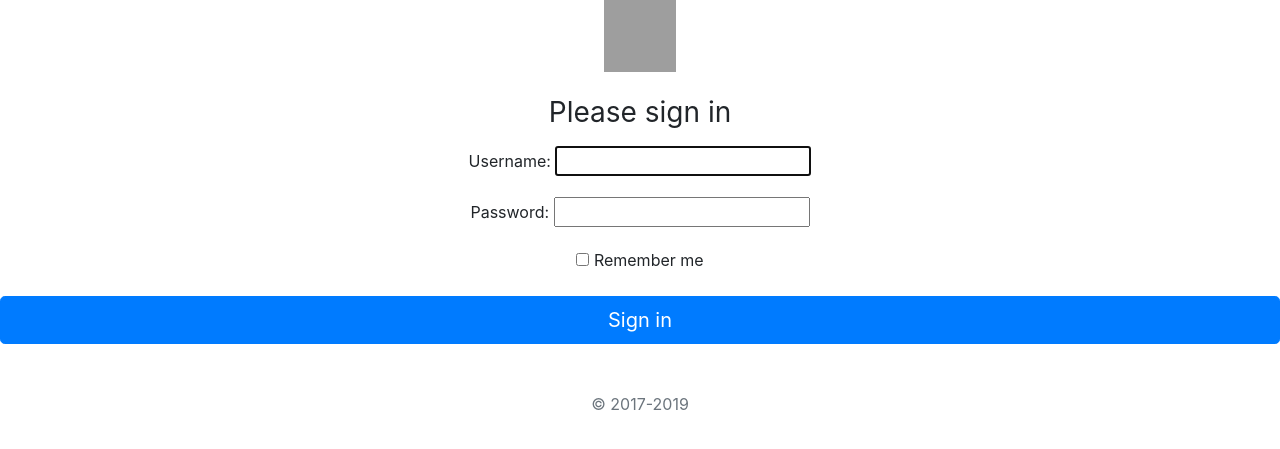
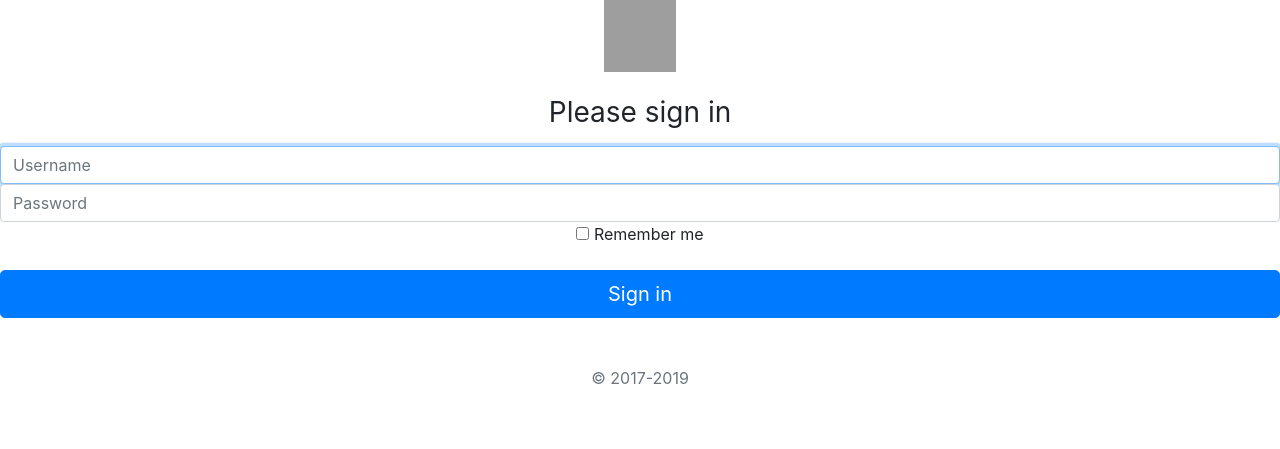
Before and after one commit to iamamir714/django-tutorial-project, a Django app: page /accounts/login in a window 1280 px wide. Shown: the top 449 px of the page. Run offline with Django 5.2, Linux system fonts and the light colour scheme; some libraries are stand-ins or nearby versions; grey boxes are pictures that could not be loaded.

Commit message:
added logout option and reverted previous commit
now i can logout. it requires the user to login before logout. if user is not logged in and decides to logout, they will be redirected to login page.
also removed the built-in form and use the original form

```diff
--- a/accounts/urls.py
+++ b/accounts/urls.py
@@ -5,6 +5,6 @@ app_name = 'accounts'
 
 urlpatterns = [
     path('login', views.login_view, name = 'login'),
-    # path('logout', views.logout_view, name = 'logout'),
+    path('logout', views.logout_view, name = 'logout'),
     path('signup', views.signup_view, name = 'signup'),
 ]
--- a/accounts/views.py
+++ b/accounts/views.py
@@ -1,6 +1,7 @@
 from django.shortcuts import render, redirect
-from django.contrib.auth import authenticate, login
+from django.contrib.auth import authenticate, login, logout
 from django.contrib.auth.forms import AuthenticationForm
+from django.contrib.auth.decorators import login_required
 
 # Create your views here.
 def login_view(request):
@@ -21,9 +22,10 @@ def login_view(request):
     else:
         return redirect('/')
 
+@login_required
 def logout_view(request):
-    # return render(request, 'accounts/logout.html')
-    return
+    logout(request)
+    return redirect('/')
 
 def signup_view(request):
     return render(request, 'accounts/signup.html')
--- a/mysite/settings.py
+++ b/mysite/settings.py
@@ -192,3 +192,5 @@ INTERNAL_IPS = [
 ]
 
 X_FRAME_OPTIONS = 'SAMEORIGIN'
+
+LOGIN_URL = '/accounts/login'
--- a/templates/accounts/login.html
+++ b/templates/accounts/login.html
@@ -46,7 +46,10 @@
         {% csrf_token %}
   <img class="mb-4" src="/docs/4.4/assets/brand/bootstrap-solid.svg" alt="" width="72" height="72">
   <h1 class="h3 mb-3 font-weight-normal">Please sign in</h1>
-  {{form.as_p}}
+  <label for="inputEmail" class="sr-only">Username</label>
+  <input type="text" name="username" class="form-control" placeholder="Username" required autofocus>
+  <label for="inputPassword" class="sr-only">Password</label>
+  <input type="password" name="password" class="form-control" placeholder="Password" required>
   <div class="checkbox mb-3">
     <label>
       <input type="checkbox" value="remember-me"> Remember me
--- a/templates/base.html
+++ b/templates/base.html
@@ -42,8 +42,10 @@
                         <ul>
                             {% if request.user.is_authenticated %}
                             <li><a href="#">Logged in as {{request.user.username}}</a></li>
+                            <li><a href="{% url 'accounts:logout' %}">Logout</a></li>
                             {% else %}
                             <li><a href="{% url 'accounts:login' %}">Login</a></li>
+                            <li><a href="{% url 'accounts:signup' %}">Sign up</a></li>
                             {% endif %}
                         </ul>
                     </div>
```
